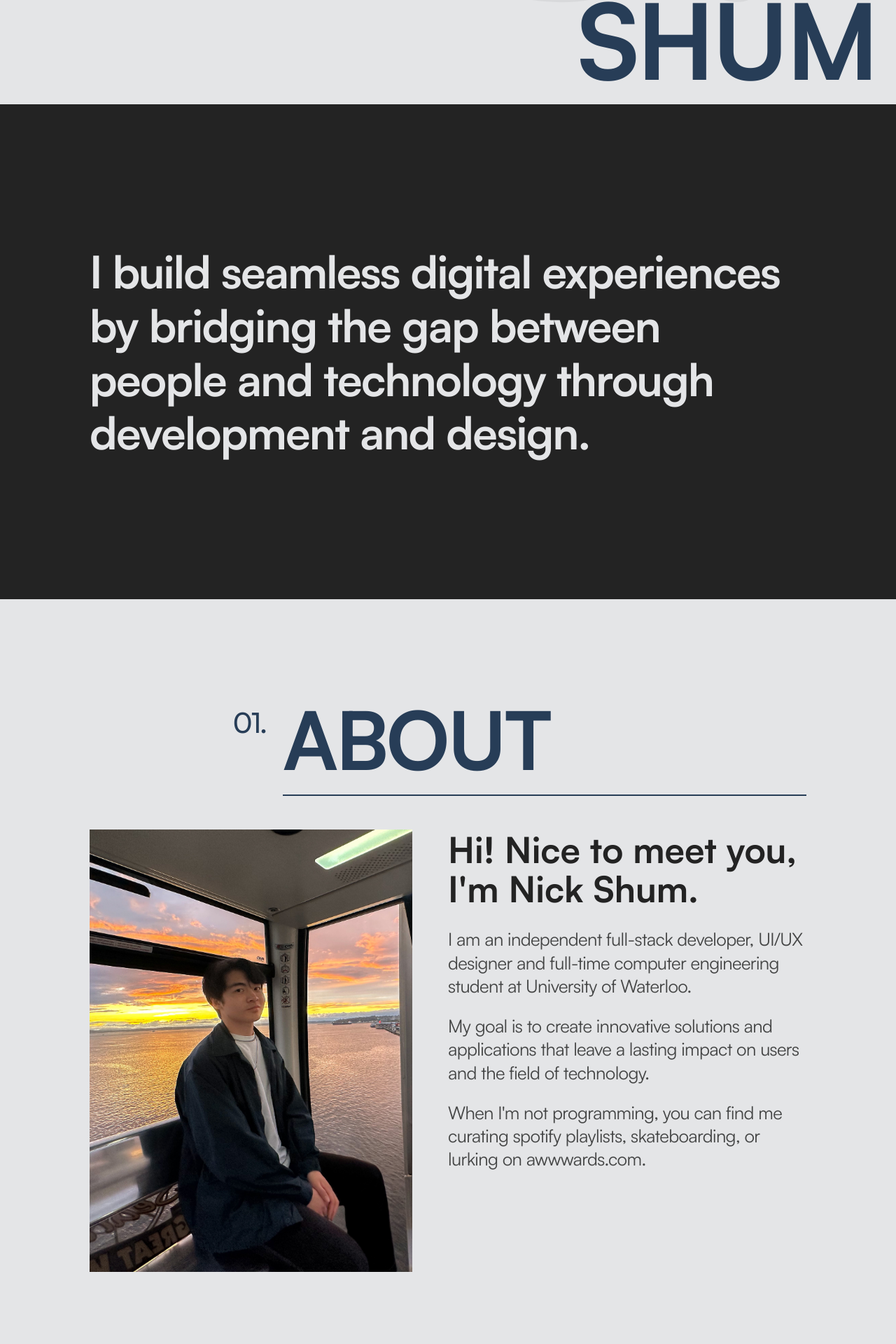
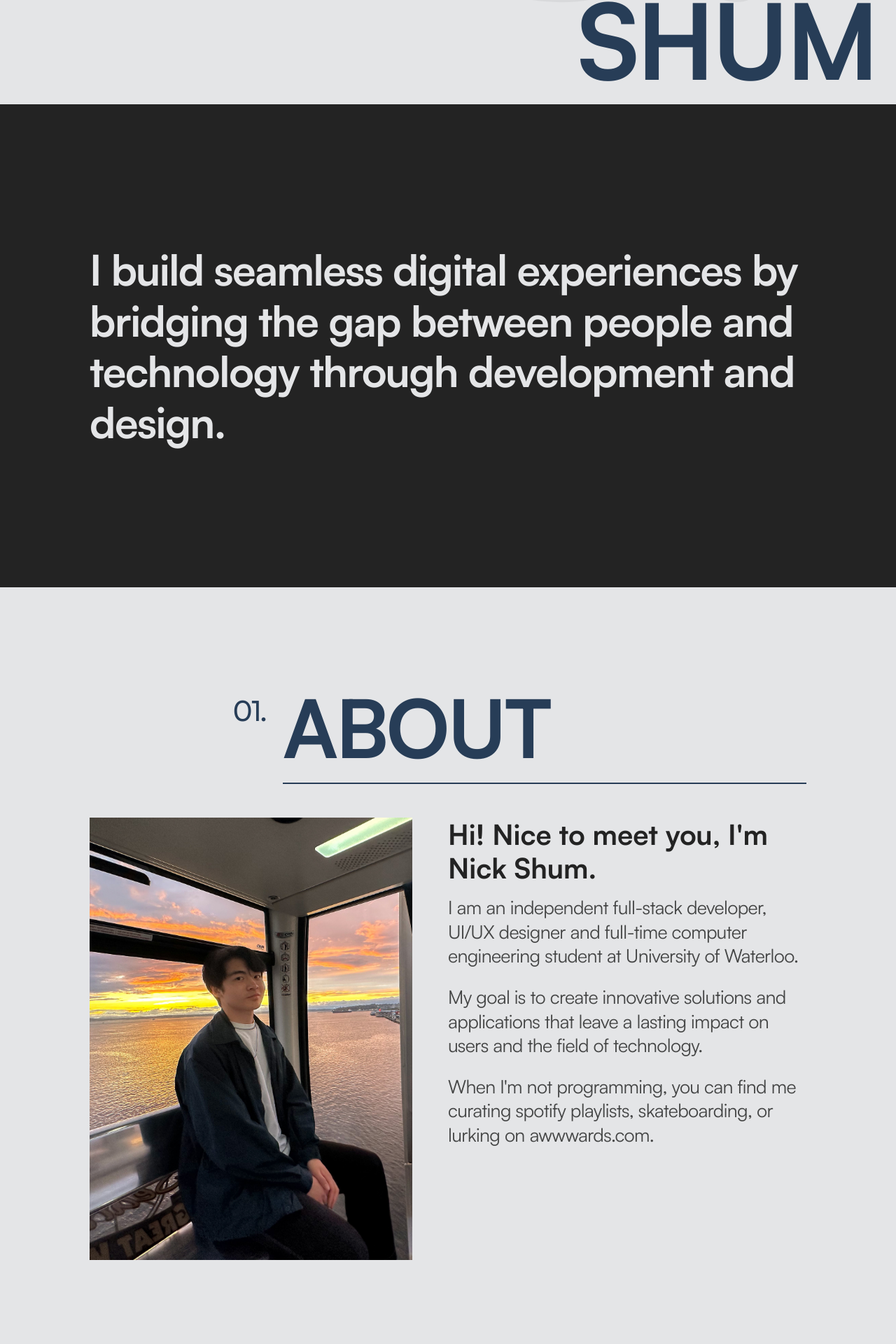
Before and after one commit to NickShum222/Website-V2, a Next.js app: page / in a window 1280 px wide. Shown: the part 651-2571 px from the top of the page at 70% size. Built offline with nearby package versions, Linux system fonts and the light colour scheme.

Commit message:
Fix about page

```diff
--- a/src/pages/index.js
+++ b/src/pages/index.js
@@ -14,7 +14,7 @@ import { styles } from "@/styles";
 
 export default function Home() {
   return (
-    <div className="flex flex-col">
+    <div className="flex flex-col w-[100svw]">
       {/* <Loading /> */}
       <Landing />
       <About />
--- a/src/sections/About.jsx
+++ b/src/sections/About.jsx
@@ -40,17 +40,17 @@ const About = () => {
         />
       </div>
       <div className="flex flex-col justify-start md:w-[50%] w-full">
-        <div className="md:text-[4vw] text-[8vw] leading-[1.1] font-[700] text-secondary">
+        <div className="lg:text-[3.125vw] md:text-[3.980vw] text-[7.952vw] leading-[1.2] font-[700] text-secondary">
           Hi! Nice to meet you, I'm Nick Shum.
         </div>
-        <div className="flex flex-col justify-normal w-full lg:mt-7 mt-4 lg:gap-6 gap-5 ">
-          <div className="text-grey2 lg:text-[2vw] font-[400] md:text-[2.9vw] text-[5.2vw] leading-[1.3] tracking-tight">
+        <div className="flex flex-col justify-normal w-full mt-[3%] lg:gap-6 gap-5 ">
+          <div className="text-grey2 lg:text-[2.083vw] font-[400] md:text-[2.576vw] text-[5.089vw] leading-[1.3] tracking-tight">
             I am an independent full-stack developer, UI/UX designer and full-time computer engineering student at University of Waterloo.
           </div>
-          <div className="text-grey2 lg:text-[2vw] font-[400] md:text-[2.9vw] text-[5.2vw] leading-[1.3] tracking-tight">
+          <div className="text-grey2 lg:text-[2.083vw] font-[400] md:text-[2.576vw] text-[5.089vw] leading-[1.3] tracking-tight">
           My goal is to create innovative solutions and applications that leave a lasting impact on users and the field of technology.
           </div>
-          <div className='text-grey2 lg:text-[2vw] font-[400] md:text-[2.9vw] text-[5.2vw] leading-[1.3] tracking-tight'>
+          <div className='text-grey2 lg:text-[2.083vw] font-[400] md:text-[2.576vw] text-[5.089vw] leading-[1.3] tracking-tight'>
           When I'm not programming, you can find me curating spotify playlists, skateboarding, or lurking on awwwards.com.
           </div>
         </div>
--- a/src/sections/Contact.jsx
+++ b/src/sections/Contact.jsx
@@ -100,7 +100,7 @@ const Contact = () => {
             placeholder="Message"
             onChange={formik.handleChange}
             value={formik.values.message}
-            className="w-full appearance-none bg-transparent lg:text-[2.083vw] sm:text-[2.985vw] text-[5.089vw] font-[300] text-grey2 placeholder-grey2 leading-[1.2] lg:h-[300px] md:h-[150px] h-[125px] tracking-tight border-b-[1px] py-[2%] px-[2%] border-solid border-grey4 focus:outline-none focus:border-grey2"
+            className="w-full appearance-none bg-transparent lg:text-[2.083vw] sm:text-[2.985vw] text-[5.089vw] font-[300] text-grey2 placeholder-grey2 leading-[1.2] lg:h-[300px] md:h-[250px] h-[125px] tracking-tight border-b-[1px] py-[2%] px-[2%] border-solid border-grey4 focus:outline-none focus:border-grey2"
           />
           <div
             className={`mb-4 mt-1 lg:text-[16px] text-[14px] text-[#A31621]`}
@@ -111,7 +111,7 @@ const Contact = () => {
             <button
               type="submit"
               onClick={formik.handleSubmit}
-              className="text-center font-[700] w-full py-[2%] text-primary tracking-tight leading-[1.3] bg-tertiary rounded-[6px] lg:text-[2.083vw] sm:text-[3.980vw] text-[7.634vw] md:mb-0 mb-[10%] "
+              className="text-center font-[700] w-full py-[2%] text-primary tracking-tight leading-[1.3] bg-tertiary rounded-[6px] lg:text-[2.083vw] sm:text-[3.980vw] text-[7.634vw] ld:mb-0 mb-[10%] "
             >
               SUBMIT
             </button>
--- a/src/sections/Experiences.jsx
+++ b/src/sections/Experiences.jsx
@@ -50,7 +50,7 @@ const Experiences = () => {
         <div className='flex lg:flex-col flex-row justify-start items-start lg:w-[30%] w-full lg:gap-3 sm:gap-12 gap-4 lg:pl-[5%]'>
           {experiences.map((experience, index) => (
             <div key={index} className={`font-[700] cursor-pointer transition-colors duration-[250ms] lg:text-[2.083vw] sm:text-[3.980vw] text-[5.089vw] leading-[1.2] tracking-tight lg:px-[5%] max-lg:pb-[1%]
-              ${index === selected ? 'text-primary lg:border-r-[3px] max-lg:border-b-[3px] border-solid border-primary' : 'text-grey3 hover:text-primary'}
+              ${index === selected ? 'text-primary lg:border-r-[3px] border-r-0 lg:border-b-0 border-b-[3px] border-solid border-primary' : 'text-grey4 hover:text-primary'}
             `}
             onClick={() => setSelected(index)}
             >{experience.id}</div>
--- a/src/sections/Landing.jsx
+++ b/src/sections/Landing.jsx
@@ -37,7 +37,7 @@ const Landing = () => {
           NS.
         </div>
       </div>
-      <div className={`lg:px-[128px] md:px-[64px] px-[24px] bg-secondary  py-[200px] lg:text-subsectionClamp md:text-[5.3vw] text-[40.6px] leading-[1.2] tracking-tight text-primary font-bold`}>
+      <div className={`lg:px-[128px] md:px-[64px] px-[24px] bg-secondary  py-[200px] lg:text-[4.722vw] md:text-[7.073vw] text-[7.952vw] leading-[1.2] tracking-tight text-primary font-bold`}>
         I build seamless digital experiences by bridging the gap between people and technology through development and design.
       </div>
    </>
--- a/src/sections/Services.jsx
+++ b/src/sections/Services.jsx
@@ -30,16 +30,16 @@ const Services = () => {
           </div>
         </div>
       </div>
-      <div className="flex w-full sm:flex-row flex-col justify-between items-start">
-        <div className="flex flex-col justify-between items-start gap-8 sm:w-[50%] h-full w-full">
+      <div className="flex w-full md:flex-row flex-col justify-between items-start">
+        <div className="flex flex-col justify-between items-start gap-8 md:w-[50%] h-full w-full">
           <div className="flex flex-col items-start justify-between h-full w-full">
-            <div className="text-secondary font-[700] md:text-[4.722vw] sm:text-[5.680vw]  text-[9.939vw] leading-[1.2] tracking-tight">
+            <div className="text-secondary font-[700] lg:text-[4.857vw] md:text-[5.305vw] text-[9.939vw] leading-[1.2] tracking-tight">
               my tech stack.
             </div>
-            <div className="font-[500]  md:text-[3.125vw] sm:text-[4.261vw] text-[7.952vw] text-grey2 leading-[1.2] tracking-tight sm:mb-0 mb-[7%]">
+            <div className="font-[500]  lg:text-[3.125vw] md:text-[3.980vw] text-[7.952vw] text-grey2 leading-[1.2] tracking-tight sm:mb-0 mb-[7%]">
               Here are just some of my go-to tools used for web development.
             </div>
-            <div className="w-full flex sm:hidden justify-between items-start">
+            <div className="w-full flex md:hidden justify-between items-start">
               <div className="w-[50%] flex flex-col items-start ">
                 {skills.slice(0, 4).map((skill, index) => (
                   <div
@@ -63,7 +63,7 @@ const Services = () => {
             </div>
           </div>
           <div className="flex flex-col justify-start w-full ">
-            <div className="font-[500] md:text-[3.125vw] sm:text-[4.261vw] text-[7.952vw] text-grey2 leading-[1.2] tracking-tight mb-[6%]">
+            <div className="font-[500] lg:text-[3.125vw] md:text-[3.980vw] text-[7.952vw] text-grey2 leading-[1.2] tracking-tight mb-[6%]">
               You can see the rest of my skills here.
             </div>
             <div className="w-full text-center text-primary bg-tertiary font-[700] md:text-[2.083vw] sm:text-[4.261vw] text-[6.361vw]  py-2">
@@ -71,10 +71,10 @@ const Services = () => {
             </div>
           </div>
         </div>
-        <div className=" flex-col items-end sm:w-[50%] sm:flex hidden">
+        <div className=" flex-col items-end md:w-[50%] md:flex hidden">
           {skills.map((skill, index) => (
             <div
-              className="font-bold md:text-[4.722vw] sm:text-[5.680vw] text-[9.939vw] leading-[1.2] text-tertiary tracking-tight"
+              className="font-bold ld:text-[4.722vw] md:text-[4.969vw] text-[9.939vw] leading-[1.2] text-tertiary tracking-tight"
               key={index}
             >
               {skill}
```
